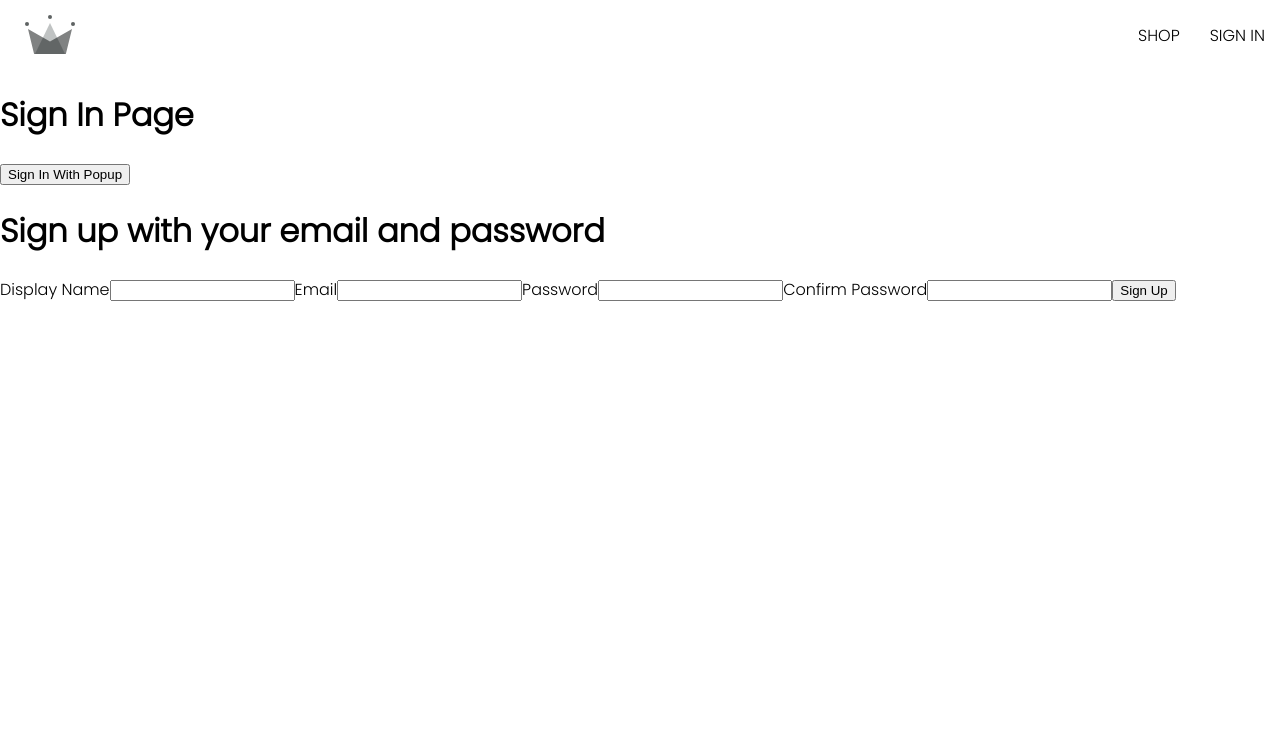
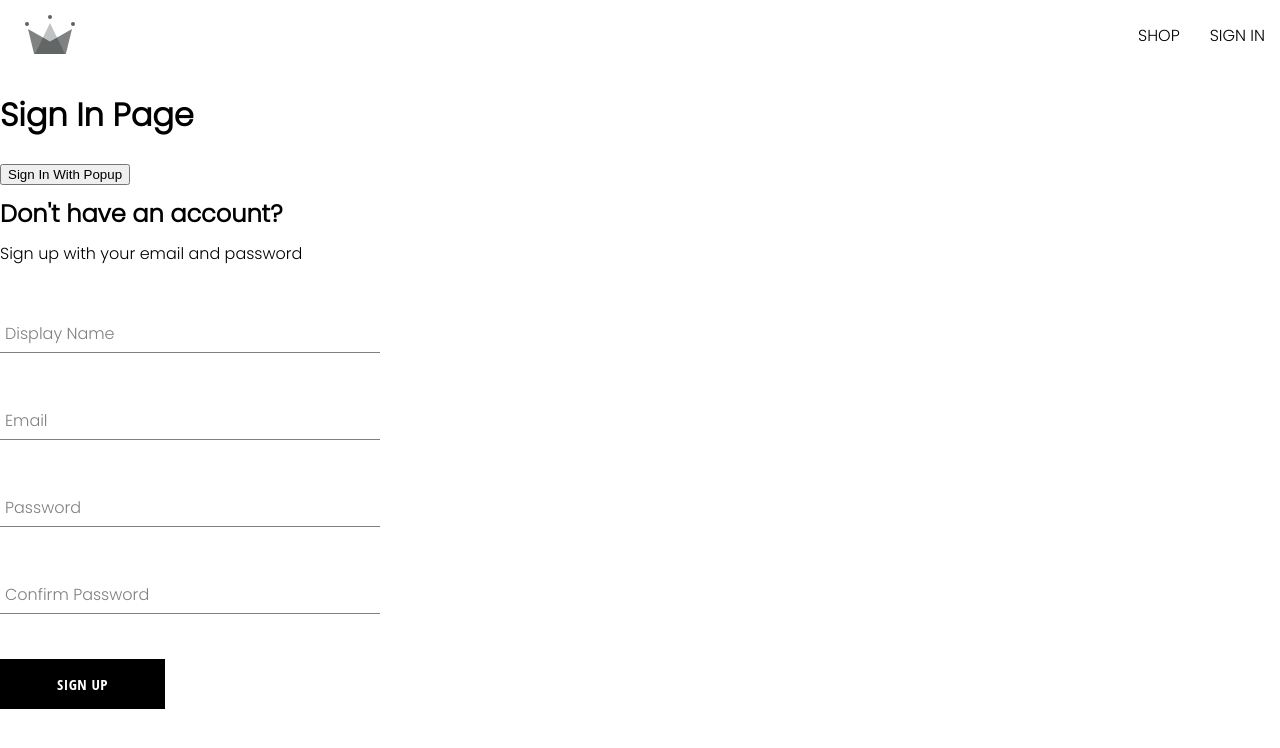
Before and after one commit to griat94/ecom-site, a React (Create React App) app: page /sign-in in a window 1280 px wide. Shown: the top 748 px of the page. Built offline with nearby package versions, Linux system fonts and the light colour scheme.

Commit message:
feat: created form input, button component

```diff
--- /dev/null
+++ b/src/components/button/button.component.jsx
@@ -0,0 +1,21 @@
+import React from 'react'
+
+import './button.styles.scss'
+
+const BUTTON_TYPES = {
+  google: 'google-sign-in',
+  inverted: 'inverted',
+}
+
+const Button = ({ children, buttonType, ...otherProps }) => {
+  return (
+    <button
+      className={`button-container ${BUTTON_TYPES[buttonType]}`}
+      {...otherProps}
+    >
+      {children}
+    </button>
+  )
+}
+
+export default Button
--- /dev/null
+++ b/src/components/button/button.styles.scss
@@ -0,0 +1,46 @@
+.button-container {
+  min-width: 165px;
+  width: auto;
+  height: 50px;
+  letter-spacing: 0.5px;
+  line-height: 50px;
+  padding: 0 35px 0 35px;
+  font-size: 15px;
+  background-color: black;
+  color: white;
+  text-transform: uppercase;
+  font-family: 'Open Sans Condensed';
+  font-weight: bolder;
+  border: none;
+  cursor: pointer;
+  display: flex;
+  justify-content: center;
+
+  &:hover {
+    background-color: white;
+    color: black;
+    border: 1px solid black;
+  }
+
+  &.google-sign-in {
+    background-color: #4285f4;
+    color: white;
+
+    &:hover {
+      background-color: #357ae8;
+      border: none;
+    }
+  }
+
+  &.inverted {
+    background-color: white;
+    color: black;
+    border: 1px solid black;
+
+    &:hover {
+      background-color: black;
+      color: white;
+      border: none;
+    }
+  }
+}
--- /dev/null
+++ b/src/components/form-input/form-input.component.jsx
@@ -0,0 +1,22 @@
+import React from 'react'
+
+import './form-input.styles.scss'
+
+const FormInput = ({ label, ...otherProps }) => {
+  return (
+    <div className='group'>
+      <input className='form-input' {...otherProps} />
+      {label && (
+        <label
+          className={`${
+            otherProps.value.length ? 'shrink' : ''
+          } form-input-label`}
+        >
+          {label}
+        </label>
+      )}
+    </div>
+  )
+}
+
+export default FormInput
--- /dev/null
+++ b/src/components/form-input/form-input.styles.scss
@@ -0,0 +1,54 @@
+$sub-color: grey;
+$main-color: black;
+
+@mixin shrinkLabel {
+  top: -14px;
+  font-size: 12px;
+  color: $main-color;
+}
+
+.group {
+  position: relative;
+  margin: 45px 0;
+
+  .form-input {
+    background: none;
+    background-color: white;
+    color: $sub-color;
+    font-size: 18px;
+    padding: 10px 10px 10px 5px;
+    display: block;
+    width: 100%;
+    border: none;
+    border-radius: 0;
+    border-bottom: 1px solid $sub-color;
+    margin: 25px 0;
+
+    &:focus {
+      outline: none;
+    }
+
+    &:focus ~ .form-input-label {
+      @include shrinkLabel();
+    }
+  }
+
+  input[type='password'] {
+    letter-spacing: 0.3em;
+  }
+
+  .form-input-label {
+    color: $sub-color;
+    font-size: 16px;
+    font-weight: normal;
+    position: absolute;
+    pointer-events: none;
+    left: 5px;
+    top: 10px;
+    transition: 300ms ease all;
+
+    &.shrink {
+      @include shrinkLabel();
+    }
+  }
+}
--- a/src/components/sign-up-form/sign-up-form.component.jsx
+++ b/src/components/sign-up-form/sign-up-form.component.jsx
@@ -3,6 +3,10 @@
   createAuthUserWithEmailAndPassword,
   createUserDocumentFromAuth,
 } from '../../utils/firebase/firebase.utils'
+import FormInput from '../form-input/form-input.component'
+import Button from '../button/button.component'
+
+import './sign-up-form.styles.scss'
 
 const defaultFormFields = {
   displayName: '',
@@ -50,38 +54,36 @@
   }
 
   return (
-    <React.Fragment>
-      <h1>Sign up with your email and password</h1>
+    <div className='sign-up-container'>
+      <h2>Don't have an account?</h2>
+      <span>Sign up with your email and password</span>
       <form onSubmit={onSubmitHandler}>
-        <label>Display Name</label>
-        <input
+        <FormInput
+          label='Display Name'
           name='displayName'
           type='text'
           required
           onChange={onChangeHandler}
           value={displayName}
         />
-
-        <label>Email</label>
-        <input
+        <FormInput
+          label='Email'
           name='email'
           type='email'
           required
           onChange={onChangeHandler}
           value={email}
         />
-
-        <label>Password</label>
-        <input
+        <FormInput
+          label='Password'
           name='password'
           type='password'
           required
           onChange={onChangeHandler}
           value={password}
         />
-
-        <label>Confirm Password</label>
-        <input
+        <FormInput
+          label='Confirm Password'
           name='confirmPassword'
           type='password'
           required
@@ -90,9 +92,9 @@
         />
         {passwordError && <p style={{ color: 'red' }}>{passwordError}</p>}
 
-        <button type='submit'>Sign Up</button>
+        <Button type='submit'>Sign Up</Button>
       </form>
-    </React.Fragment>
+    </div>
   )
 }
 
--- /dev/null
+++ b/src/components/sign-up-form/sign-up-form.styles.scss
@@ -0,0 +1,9 @@
+.sign-up-container {
+  display: flex;
+  flex-direction: column;
+  width: 380px;
+
+  h2 {
+    margin: 10px 0;
+  }
+}
```
